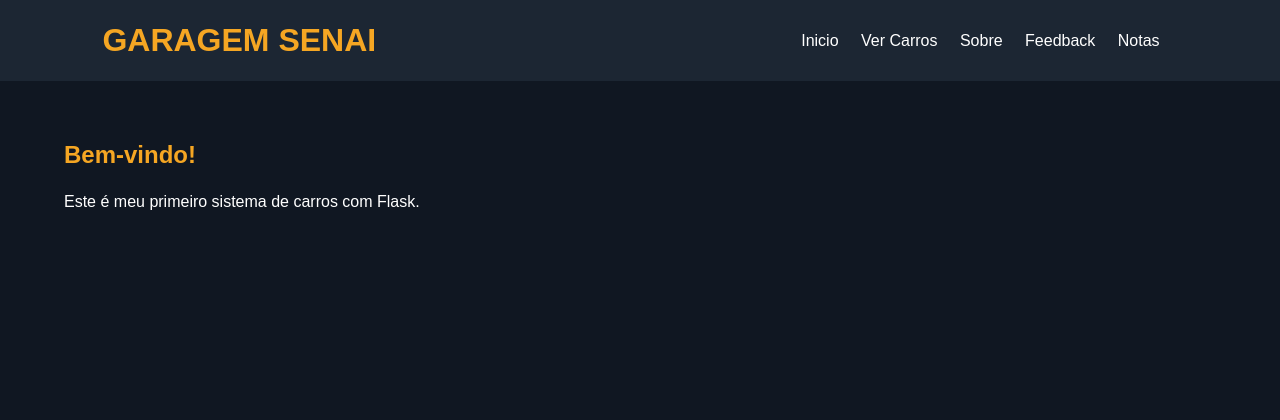
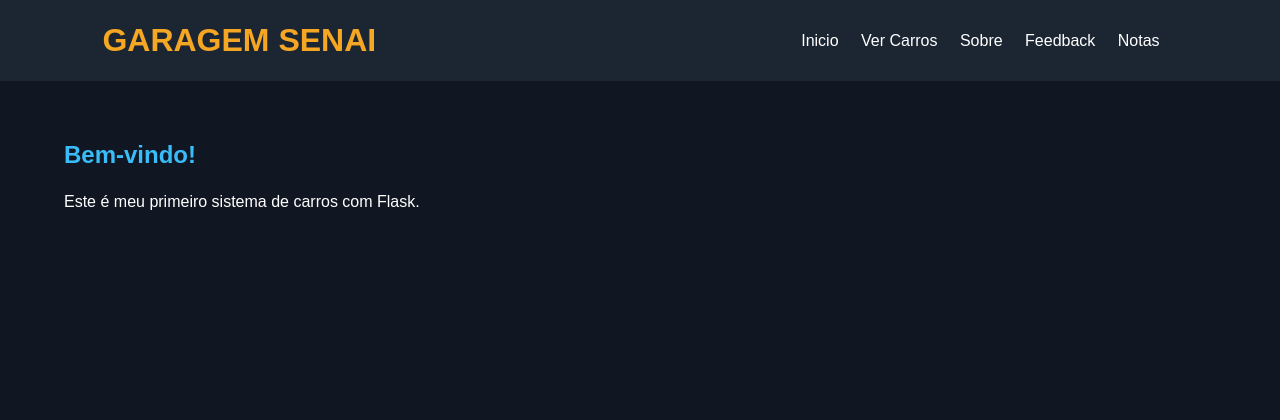
Before and after one commit to Juannn397/minha-garagem, a Flask app: template templates/home.html in a window 1280 px wide. Shown: the top 420 px of the page. Run offline with Flask 3, Linux system fonts and the light colour scheme; the template is opened without the code that fills it, so the values that code supplies are empty.

Commit message:
Altera cor dos titulos para azul

```diff
--- a/static/style.css
+++ b/static/style.css
@@ -49,7 +49,7 @@ main {
 }
 
 h2 {
-    color: #f5a623;
+    color: #38bdf8;
 }
 
 p {
```
